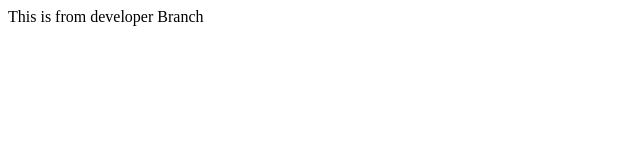
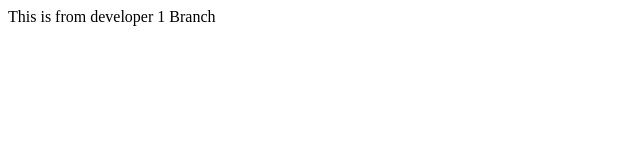
Before and after one commit to SUBRATASEN38/Simple-Git-Tutorail, a plain HTML site: page index.html in a window 1280 px wide. Shown: the full height of the page, 0-640 px from the left. Drawn offline with Linux system fonts and the light colour scheme.

Commit message:
commit by developre 1 branch

```diff
--- a/index.html
+++ b/index.html
@@ -11,7 +11,7 @@
 
 <body>
     <div>
-        This is from developer Branch
+        This is from developer 1 Branch
     </div>
 </body>
 
```
